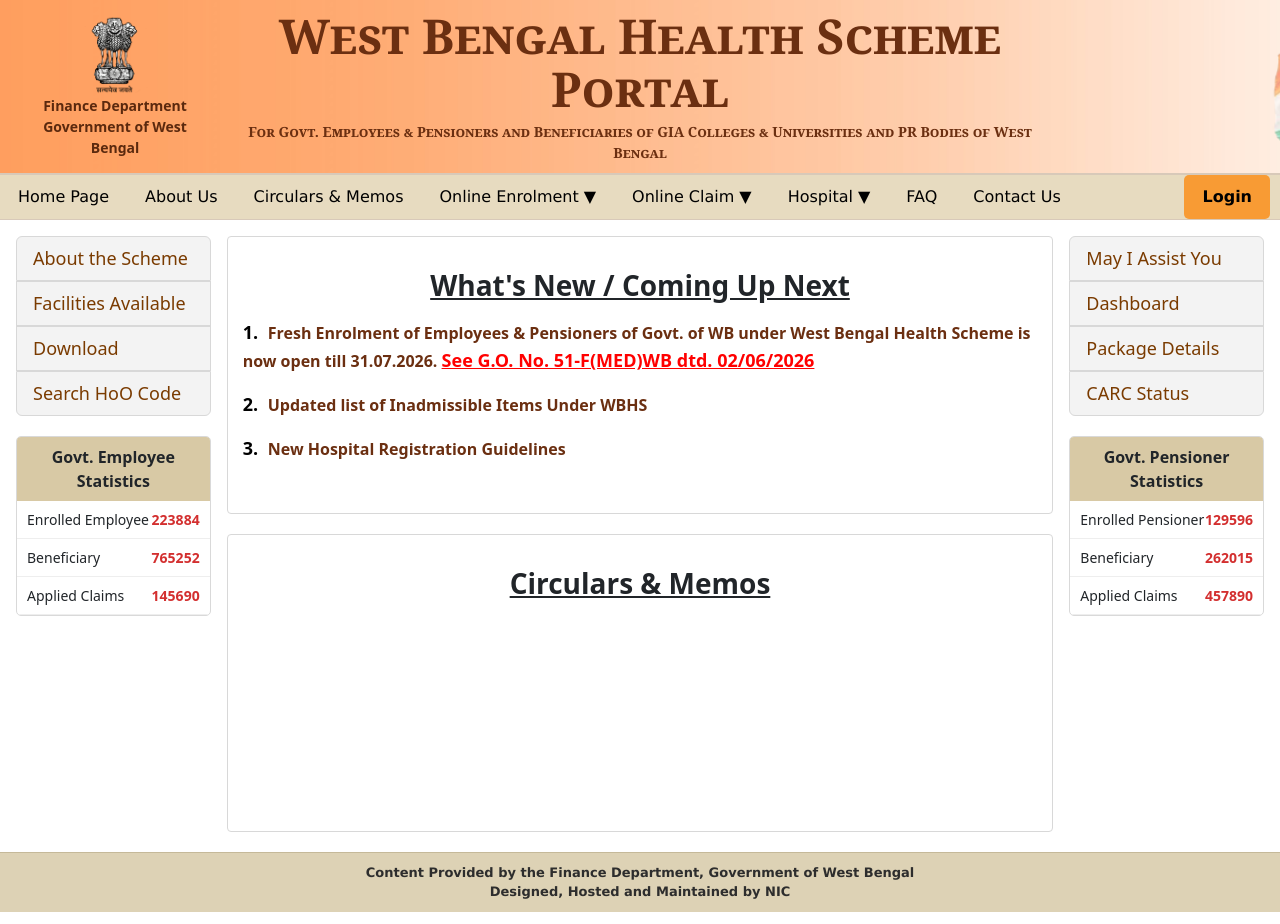
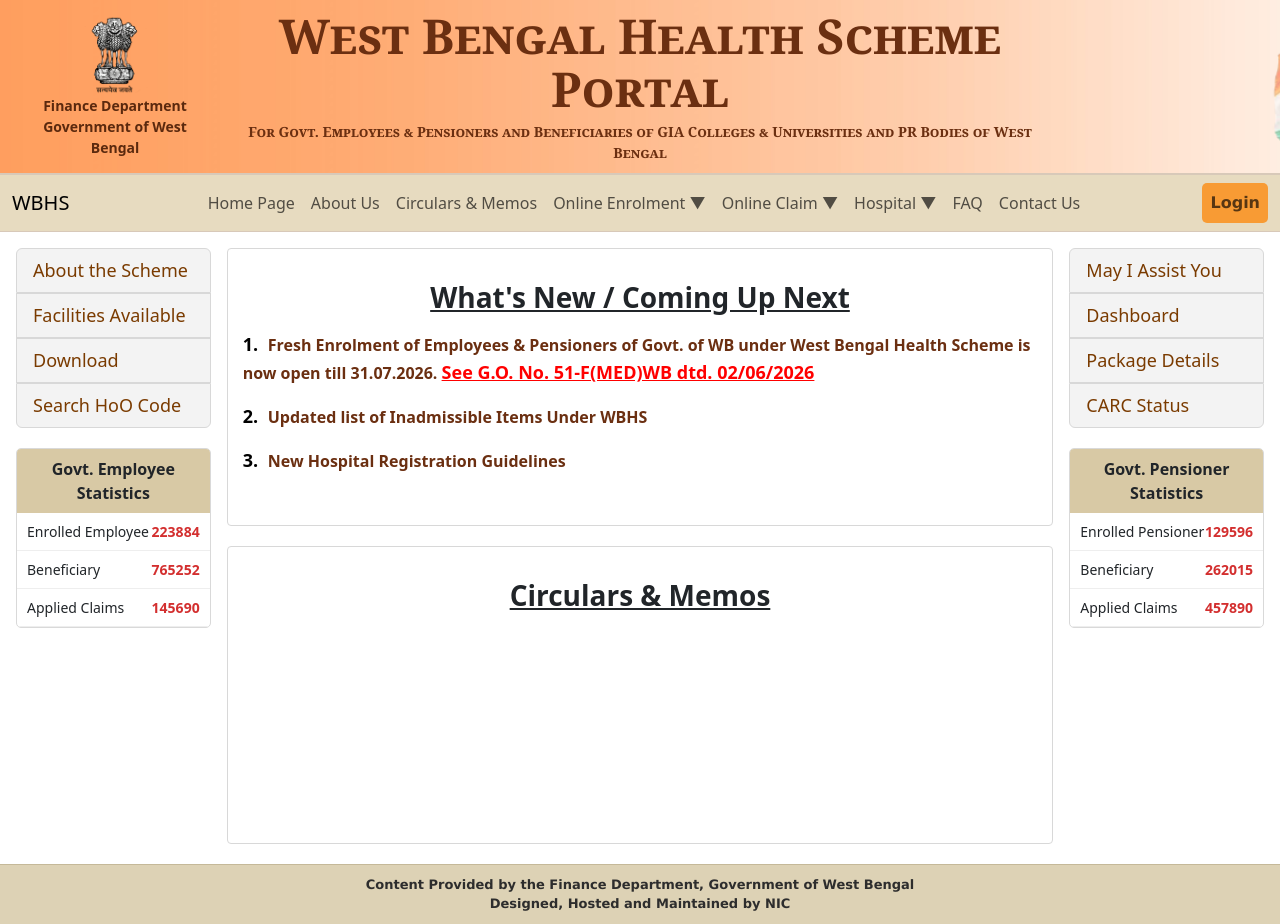
Before and after one commit to Gitsyed7/WBHS_Portal_UI, an Angular app: page / in a window 1280 px wide. Built offline with nearby package versions, Linux system fonts and the light colour scheme; no server answers.

Commit message:
bootstrap_d1

```diff
--- a/src/app/shared/navbar/navbar.html
+++ b/src/app/shared/navbar/navbar.html
@@ -1,88 +1,114 @@
-<button class="menu-toggle" (click)="menuOpen = !menuOpen">
-  ☰ Menu
+<nav class="navbar navbar-expand-lg wbhs-menu">
+
+  <div class="container-fluid">
+    <a class="navbar-brand" routerLink="/">
+    WBHS
+</a>
+    <button
+    class="navbar-toggler"
+    type="button"
+    (click)="menuOpen = !menuOpen"
+    aria-label="Toggle navigation">
+
+    <span class="navbar-toggler-icon"></span>
+
 </button>
+<div
+    class="collapse navbar-collapse"
+    [class.show]="menuOpen">
 
-<nav class="wbhs-menu" [class.open]="menuOpen">
+</div>
 
-  <ul class="menu-items">
 
-    <li>
-      <a routerLink="#">Home Page</a>
+<div class="collapse navbar-collapse"
+     [class.show]="menuOpen">
+  <!-- Left Navigation -->
+<ul class="navbar-nav me-auto">
+
+    <li class="nav-item">
+        <a class="nav-link" routerLink="#">Home Page</a>
     </li>
 
-    <li>
-      <a routerLink="#">About Us</a>
+    <li class="nav-item">
+        <a class="nav-link" routerLink="#">About Us</a>
     </li>
 
-    <li>
-      <a routerLink="#">Circulars & Memos</a>
+    <li class="nav-item">
+        <a class="nav-link" routerLink="#">Circulars & Memos</a>
     </li>
 
     <!-- Dropdown 1 -->
-    <li class="dropdown" (click)="enrolOpen = !enrolOpen">
-
-      <a routerLink="#">
+     <li class="nav-item dropdown">
+    <a
+        class="nav-link"
+        href="javascript:void(0)"
+        (click)="toggleEnrol($event)">
         Online Enrolment ▼
     </a>
-
         <ul class="submenu" [class.open]="enrolOpen">
-
             <li><a routerLink="#">Govt. Employee</a></li>
             <li><a routerLink="#">Govt. Pensioner</a></li>
             <li><a routerLink="#">GIA College</a></li>
             <li><a routerLink="#">GIA University</a></li>
-
         </ul>
 
     </li>
 
     <!-- Dropdown 2 -->
-    <li class="dropdown" (click)="claimOpen = !claimOpen">
+     <li class="nav-item dropdown">
 
-      <a routerLink="#">
+    <a
+        class="nav-link"
+        href="javascript:void(0)"
+        (click)="toggleClaim($event)">
         Online Claim ▼
     </a>
-
         <ul class="submenu" [class.open]="claimOpen">
-
             <li><a routerLink="#">Government Beneficiary</a></li>
             <li><a routerLink="#">GIA Beneficiary</a></li>
-
         </ul>
 
     </li>
 
     <!-- Dropdown 3 -->
-    <li class="dropdown" (click)="hospitalOpen = !hospitalOpen">
+    <li class="nav-item dropdown">
 
-      <a routerLink="#">
+    <a
+        class="nav-link"
+        href="javascript:void(0)"
+        (click)="toggleHospital($event)">
         Hospital ▼
     </a>
 
+
         <ul class="submenu" [class.open]="hospitalOpen">
-
             <li><a routerLink="#">Empanelled Hospitals</a></li>
             <li><a routerLink="#">Authenticate Beneficiary</a></li>
             <li><a routerLink="#">View Permission</a></li>
-
         </ul>
 
     </li>
 
-    <li>
-      <a routerLink="#">FAQ</a>
+    <li class="nav-item">
+        <a class="nav-link" routerLink="#">FAQ</a>
     </li>
 
-    <li>
-      <a routerLink="#">Contact Us</a>
+    <li class="nav-item">
+        <a class="nav-link" routerLink="#">Contact Us</a>
     </li>
 
-    <li class="login-item">
-      <a class="login-btn" routerLink="#">
+</ul>
+
+<!-- Right Navigation -->
+<ul class="navbar-nav">
+
+    <li class="nav-item">
+        <a class="nav-link login-btn" routerLink="#">
             Login
         </a>
     </li>
 
 </ul>
-
+</div><!-- navbar-collapse -->
+  </div><!-- container-fluid -->
 </nav>
--- a/src/app/shared/navbar/navbar.scss
+++ b/src/app/shared/navbar/navbar.scss
@@ -43,10 +43,6 @@
 }
 
 /* Login alignment */
-.login-item {
-    margin-left: auto;
-    margin-right: 10px;
-}
 
 .login-btn {
     background: var(--wbhs-login);
@@ -92,10 +88,6 @@
     background: #f2f2f2;
 }
 
-/* Desktop hover dropdown (unchanged behavior) */
-.dropdown:hover .submenu {
-    display: block;
-}
 
 /* ========================= */
 /* MOBILE RESPONSIVE SECTION */
--- a/src/app/shared/navbar/navbar.ts
+++ b/src/app/shared/navbar/navbar.ts
@@ -16,4 +16,17 @@
 enrolOpen: boolean = false;
 claimOpen: boolean = false;
 hospitalOpen: boolean = false;
+
+toggleHospital(event: MouseEvent): void {
+  event.stopPropagation();
+  this.hospitalOpen = !this.hospitalOpen;
 }
+toggleClaim(event: MouseEvent): void {
+  event.stopPropagation();
+  this.claimOpen = !this.claimOpen;
+}
+toggleEnrol(event: MouseEvent): void {
+  event.stopPropagation();
+  this.enrolOpen = !this.enrolOpen;
+}
+}
```
Lines whose indentation alone changed are shown as unchanged.
